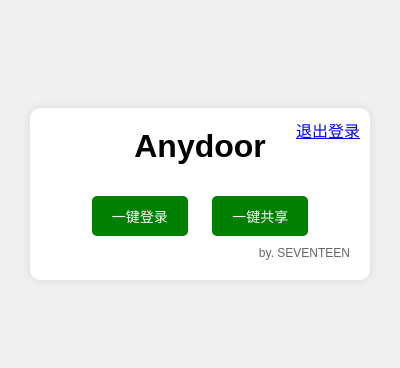
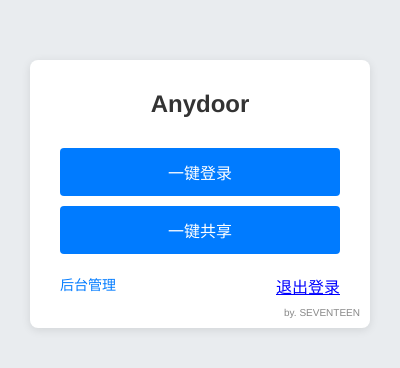
Before and after one commit to SEVENTEEN-TAN/Anydoor, a browser extension: page anydoor-crx/popup/popup.html in a window 400 px wide. Shown: the part 228-596 px from the top of the page. Drawn offline with Linux system fonts and the light colour scheme.

Commit message:
更新样式

```diff
--- a/anydoor-crx/popup/popup.html
+++ b/anydoor-crx/popup/popup.html
@@ -6,63 +6,93 @@
     <title>Anydoor Popup</title>
     <style>
         body {
-            font-family: Arial, sans-serif;
-            padding: 0;
+            font-family: 'Helvetica Neue', Arial, sans-serif;
             margin: 0;
             display: flex;
             justify-content: center;
             align-items: center;
             height: 100vh;
-            background-color: #f0f0f0;
+            background: #e9ecef;
         }
         .container {
             text-align: center;
-            width: 300px;
-            padding: 20px;
-            background-color: #fff;
-            border-radius: 10px;
-            box-shadow: 0 0 10px rgba(0, 0, 0, 0.1);
-            position: relative; /* 让 .logout 相对于 .container 定位 */
+            width: 280px;
+            padding: 30px;
+            background-color: #ffffff;
+            box-shadow: 0 2px 10px rgba(0, 0, 0, 0.1);
+            border-radius: 8px;
+            position: relative;
+        }
+        h1 {
+            margin: 0 0 20px;
+            color: #333;
+            font-size: 24px;
+        }
+        input[type="text"],
+        input[type="password"],
+        button {
+            width: 100%;
+            padding: 12px;
+            margin-top: 10px;
+            border: 1px solid #ced4da;
+            border-radius: 4px;
+            box-sizing: border-box;
+            font-size: 16px;
+            transition: border-color 0.3s;
+        }
+        input:focus {
+            border-color: #007bff;
+            outline: none;
+        }
+        button {
+            background-color: #007bff;
+            color: #fff;
+            cursor: pointer;
+            transition: background-color 0.3s, transform 0.2s;
+            border: none;
+        }
+        button:hover {
+            background-color: #0056b3;
+            transform: scale(1.05);
+        }
+        .footer {
+            display: flex;
+            justify-content: space-between;
+            margin-top: 20px;
         }
         .logout {
-            position: absolute;
-            top: 0;
-            right: 0; /* 将 .logout 定位到右上角 */
-            padding: 10px;
-            cursor: pointer;
             color: blue;
             text-decoration: underline;
-        }
-        h1 {
-            margin-top: 0;
-        }
-        button {
-            background-color: #008000;
-            color: #fff;
-            border: none;
-            border-radius: 5px;
-            padding: 10px 20px;
-            margin: 10px;
-            font-size: 14px;
             cursor: pointer;
         }
-        p {
-            float: right;
-            margin: 0;
-            font-size: 12px;
-            color: #666;
+        .admin-link {
+            font-size: 14px;
+            color: #007bff;
+            text-decoration: none;
+        }
+        .admin-link:hover {
+            text-decoration: underline;
+        }
+        .author {
+            position: absolute;
+            bottom: 10px;
+            right: 10px;
+            font-size: 10px;
+            color: #888;
         }
     </style>
-    <script src="./js/popup.js"></script>
 </head>
 <body>
     <div class="container">
-        <!-- 修改此处，使用 div 代替 button -->
-        <div class="logout" id="logout">退出登录</div>
         <h1>Anydoor</h1>
         <button id="loginButton">一键登录</button>
         <button id="updateButton">一键共享</button>
-        <p>by. SEVENTEEN</p>
+        <div class="footer">
+            <a href="http://anydoor.sqtan.com/loginPage" class="admin-link" target="_blank">后台管理</a>
+            <div class="logout" id="logout">退出登录</div>
+        </div>
+        <div class="author">by. SEVENTEEN</div>
     </div>
+    <script src="./js/popup.js"></script>
 </body>
 </html>
```
Also changed, not shown: anydoor-crx/popup/index.html (+23 -16 lines).
